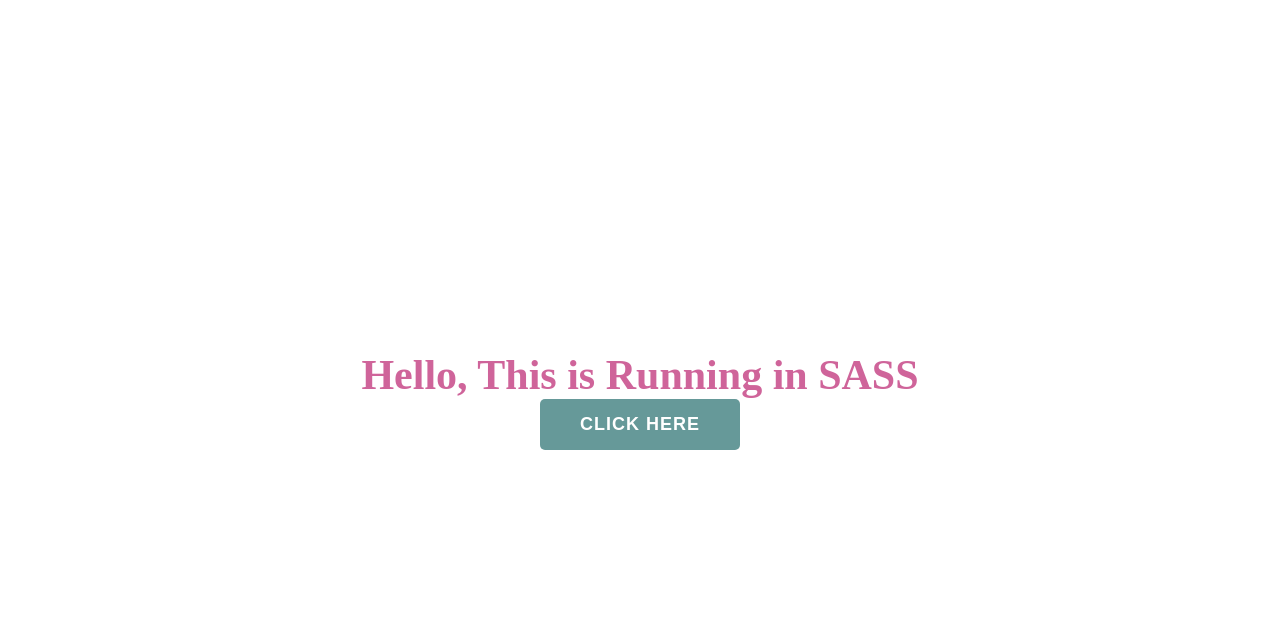
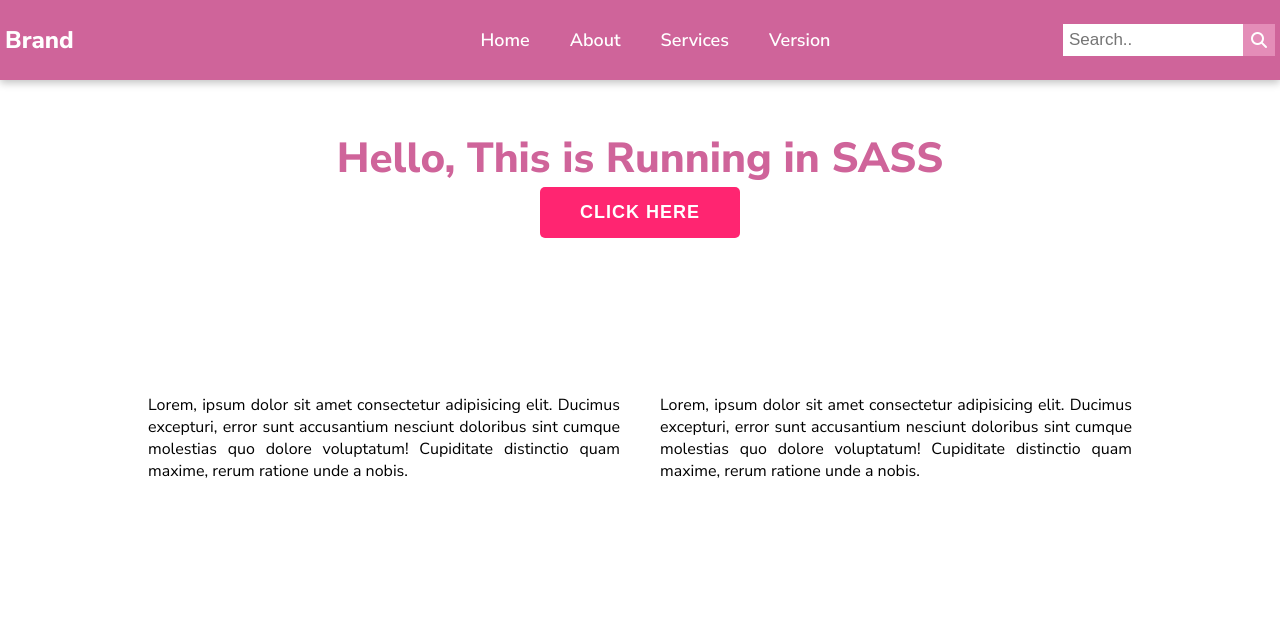
Before and after one commit to acb123web/Learn-SASS, a plain HTML site: page index.html in a window 1280 px wide. Drawn offline with Linux system fonts and the light colour scheme.

Commit message:
learnt about nesting and mixing

```diff
--- a/index.html
+++ b/index.html
@@ -1,16 +1,45 @@
 <!DOCTYPE html>
 <html lang="en">
+
 <head>
     <meta charset="UTF-8">
     <meta http-equiv="X-UA-Compatible" content="IE=edge">
     <meta name="viewport" content="width=device-width, initial-scale=1.0">
     <title>Learn SASS</title>
     <link rel="stylesheet" href="./sass/main.css">
+    <link rel="stylesheet" href="https://cdnjs.cloudflare.com/ajax/libs/font-awesome/6.2.0/css/all.min.css"
+        integrity="sha512-xh6O/CkQoPOWDdYTDqeRdPCVd1SpvCA9XXcUnZS2FmJNp1coAFzvtCN9BmamE+4aHK8yyUHUSCcJHgXloTyT2A=="
+        crossorigin="anonymous" referrerpolicy="no-referrer" />
 </head>
+
 <body>
+    <div class="navbar">
+        <div class="logo">
+            <h2>Brand</h2>
+        </div>
+        <div class="nav-item">
+            <li class="nav-link">Home</li>
+            <li class="nav-link">About</li>
+            <li class="nav-link">Services</li>
+            <li class="nav-link">Version</li>
+        </div>
+        <div class="nav-search">
+            <input type="text" placeholder="Search..">
+            <i class="fa-solid fa-magnifying-glass"></i>
+        </div>
+    </div>
     <div class="mydiv">
-    <h1>Hello, This is Running in SASS</h1>
-    <button>CLICK HERE</button>
-</div>
+        <h1>Hello, This is Running in SASS</h1>
+        <button>CLICK HERE</button>
+    </div>
+    <div class="lorem">
+        <p>Lorem, ipsum dolor sit amet consectetur adipisicing elit. Ducimus excepturi, error sunt accusantium
+            nesciunt doloribus sint cumque molestias quo dolore voluptatum! Cupiditate distinctio quam maxime, rerum
+            ratione unde a nobis.</p>
+        <p>Lorem, ipsum dolor sit amet consectetur adipisicing elit. Ducimus excepturi, error sunt accusantium
+            nesciunt doloribus sint cumque molestias quo dolore voluptatum! Cupiditate distinctio quam maxime, rerum
+            ratione unde a nobis.</p>
+    </div>
 </body>
+
 </html>
--- a/sass/main.scss
+++ b/sass/main.scss
@@ -1,36 +1,130 @@
-*{
-    padding:0;
-    margin:0;
+@import url('https://fonts.googleapis.com/css2?family=Nunito+Sans:wght@300;400;600;800&display=swap');
+
+$btn-bg-color: #ff2571;
+$bg-color: #fff;
+$txt-color: #cf649a;
+$bg-hov-color: #f9b6d77e;
+$small-box-shadow: rgba(0, 0, 0, 0.24) 0px 3px 8px;
+
+@mixin fontfamily {
+    font-family: 'Nunito Sans', sans-serif;
+}
+
+@mixin center {
+    align-items: center;
+    justify-content: center;
+}
+
+@mixin centered {
+    align-items: center;
+    justify-content: center;
+    height: 50vh;
+}
+
+* {
+    padding: 0;
+    margin: 0;
     box-sizing: border-box;
 }
 
-body{
-    display:flex;
-    align-items: center;
-    justify-content: center;
-    height:100vh;
-    background: #ffffff;
+body {
+    @include fontfamily;
+    @include centered;
+    height: 100vh;
+    background: $bg-color;
 }
 
-h1{
-    color: #cf649a;
-    font-size:42px;
+.navbar {
+    width: 100%;
+    background-color: $txt-color;
+    color: $bg-color;
+    display: flex;
+    align-items: center;
+    justify-content: space-between;
+    padding: 10px 5px;
+    list-style: none;
+    height: 80px;
+    box-shadow: $small-box-shadow;
+
+    .nav-item {
+        display: flex;
+        width: 17%;
+
+        li {
+            font-weight: 600;
+            font-size: 18px;
+            padding: 8px 20px;
+
+            &:hover {
+                cursor: pointer;
+                border-radius: 5px;
+                background-color: $bg-hov-color;
+            }
+        }
+    }
+
+    .nav-search {
+        display: flex;
+        @include center;
+
+        i {
+            cursor: pointer;
+            padding: 8px;
+            background-color: $bg-hov-color;
+        }
+    }
+
+    input[type=text] {
+        float: right;
+        padding: 6px;
+        border: none;
+        font-size: 17px;
+        width: 180px;
+    }
 }
-button{
-    padding:15px 40px;
-    background-color: #669999;
-    color:#ffffff;
+
+h1 {
+    color: $txt-color;
+    font-size: 42px;
+    font-weight: 800;
+}
+
+.mydiv {
+    padding-top: 50px;
+    text-align: center;
+    width: 100%;
+
+}
+
+.lorem {
+    display: flex;
+    @include centered;
+    width: 80%;
+    margin: auto;
+    height: 50vh;
+    font-weight: 400;
+    text-align: justify;
+
+    p {
+        padding: 20px;
+    }
+}
+
+button {
+    padding: 15px 40px;
+    background-color: $btn-bg-color;
+    color: #ffffff;
     border-radius: 5px;
-    border:none;
-    display:flex;
-    margin:auto;
-    font-size:18px;
+    border: none;
+    display: flex;
+    margin: auto;
+    font-size: 18px;
     font-weight: bold;
     letter-spacing: 1px;
 
-    &:hover{
-        cursor:pointer;
+    &:hover {
+        cursor: pointer;
         transition: 1s ease;
-        box-shadow: rgba(0, 0, 0, 0.24) 0px 3px 8px;
+        box-shadow: $small-box-shadow;
     }
 }
```
Also changed, not shown: sass/main.css, 1 other file.
